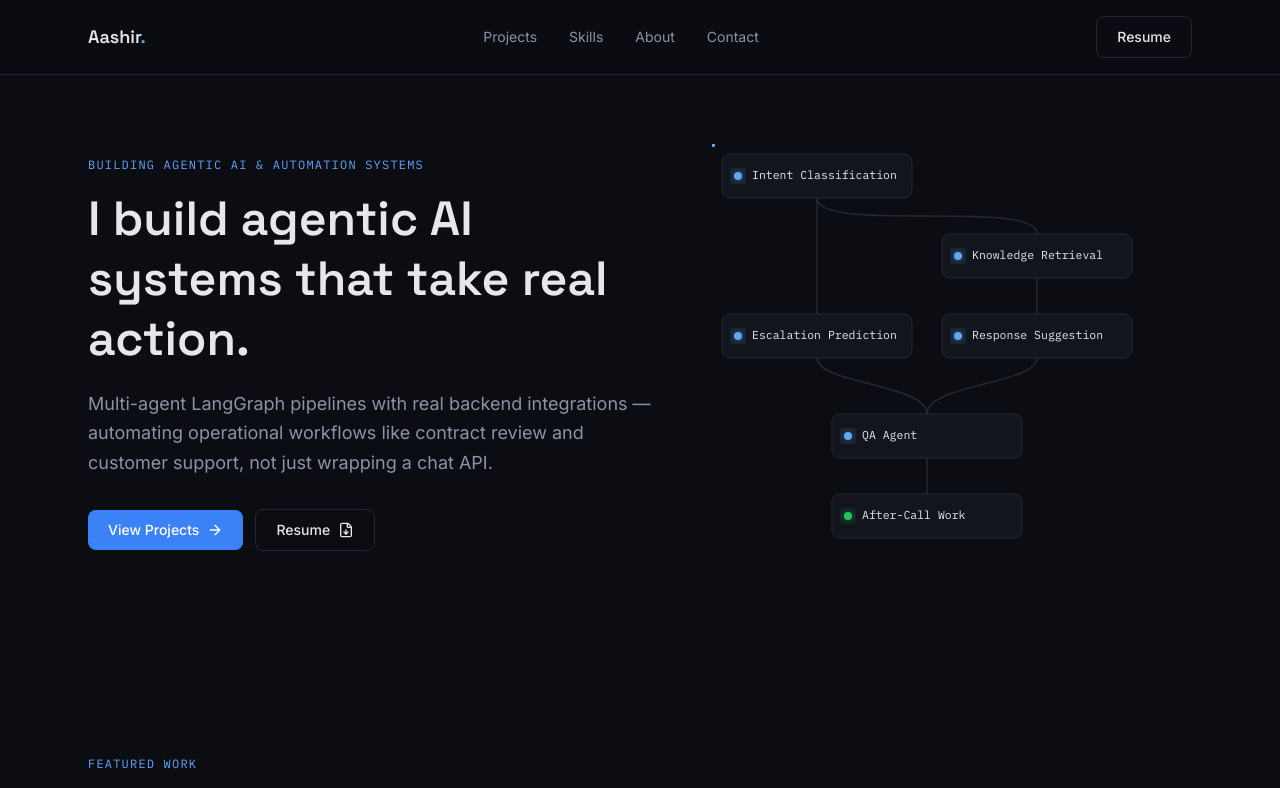
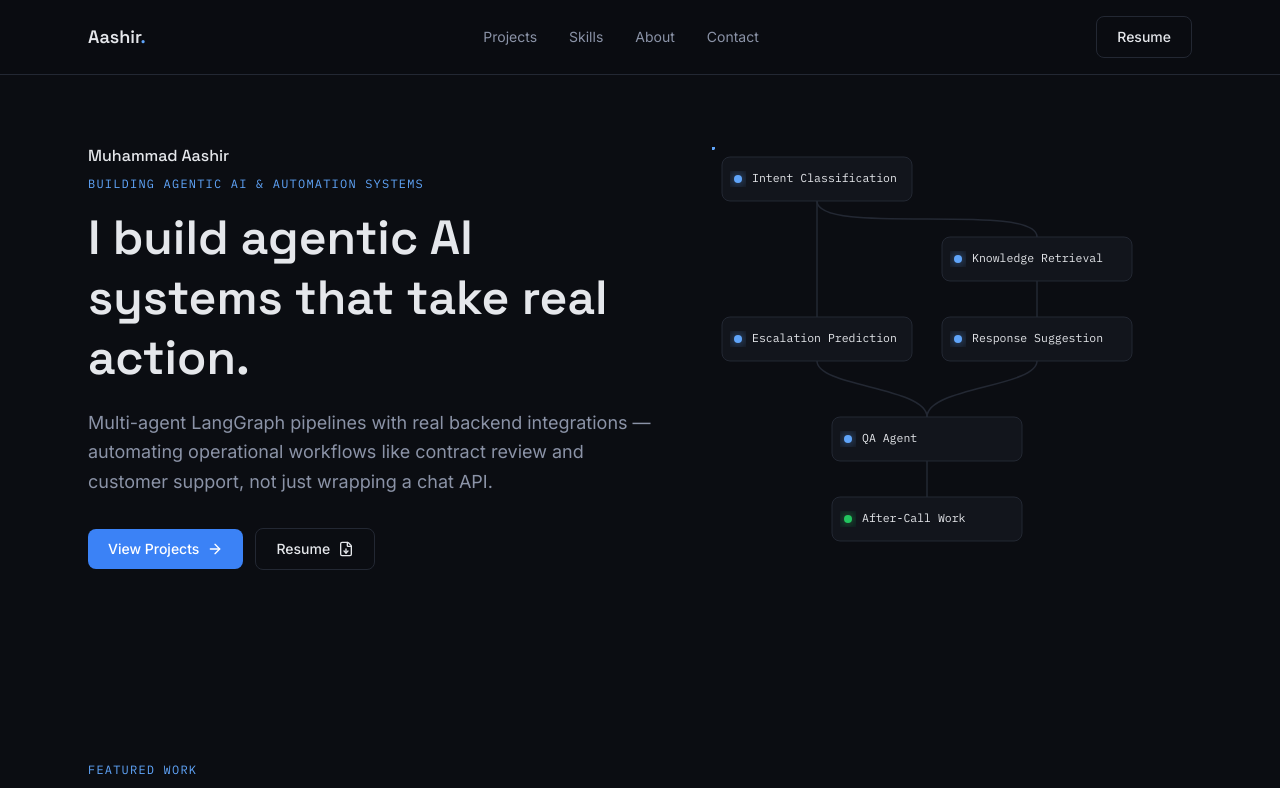
Before and after one commit to Muhammad-Aashir-web/Aashir-Portfolio, a Next.js app: page / in a window 1280 px wide. Shown: the top 788 px of the page. Built offline with nearby package versions, Linux system fonts and the light colour scheme.

Commit message:
content: add full name to Hero, rewrite Contact description for both job and client audiences

```diff
--- a/src/components/sections/Contact.tsx
+++ b/src/components/sections/Contact.tsx
@@ -17,9 +17,10 @@ export default function Contact() {
           Let&apos;s build something that takes action.
         </h2>
         <p className="mx-auto mt-4 max-w-xl text-base leading-relaxed text-fg-muted">
-          I&apos;m currently looking for AI Automation Engineer and AI
-          Engineer roles. If you&apos;re hiring, or just want to talk about
-          agentic systems, reach out.
+        Open to full-time roles building agentic AI systems, and to select
+        automation projects for teams that want their workflows to actually
+        run themselves — not just get suggested. If either sounds like a
+        fit, let&apos;s talk.
         </p>
 
         <div className="mt-8 flex flex-wrap items-center justify-center gap-3">
--- a/src/components/sections/Hero.tsx
+++ b/src/components/sections/Hero.tsx
@@ -23,7 +23,17 @@ export default function Hero() {
           animate="visible"
           custom={0}
           variants={fadeUp}
-          className="font-mono text-xs tracking-widest text-accent-bright uppercase"
+          className="font-display text-base font-medium text-fg"
+        >
+          Muhammad Aashir
+        </motion.p>
+
+        <motion.p
+          initial="hidden"
+          animate="visible"
+          custom={1}
+          variants={fadeUp}
+          className="mt-2 font-mono text-xs tracking-widest text-accent-bright uppercase"
         >
           Building Agentic AI &amp; Automation Systems
         </motion.p>
@@ -31,7 +41,7 @@ export default function Hero() {
         <motion.h1
           initial="hidden"
           animate="visible"
-          custom={1}
+          custom={2}
           variants={fadeUp}
           className="mt-4 font-display text-4xl font-semibold leading-tight text-fg sm:text-5xl"
         >
@@ -41,7 +51,7 @@ export default function Hero() {
         <motion.p
           initial="hidden"
           animate="visible"
-          custom={2}
+          custom={3}
           variants={fadeUp}
           className="mt-5 text-base leading-relaxed text-fg-muted sm:text-lg"
         >
@@ -53,7 +63,7 @@ export default function Hero() {
         <motion.div
           initial="hidden"
           animate="visible"
-          custom={3}
+          custom={4}
           variants={fadeUp}
           className="mt-8 flex flex-wrap items-center gap-3"
         >
```
